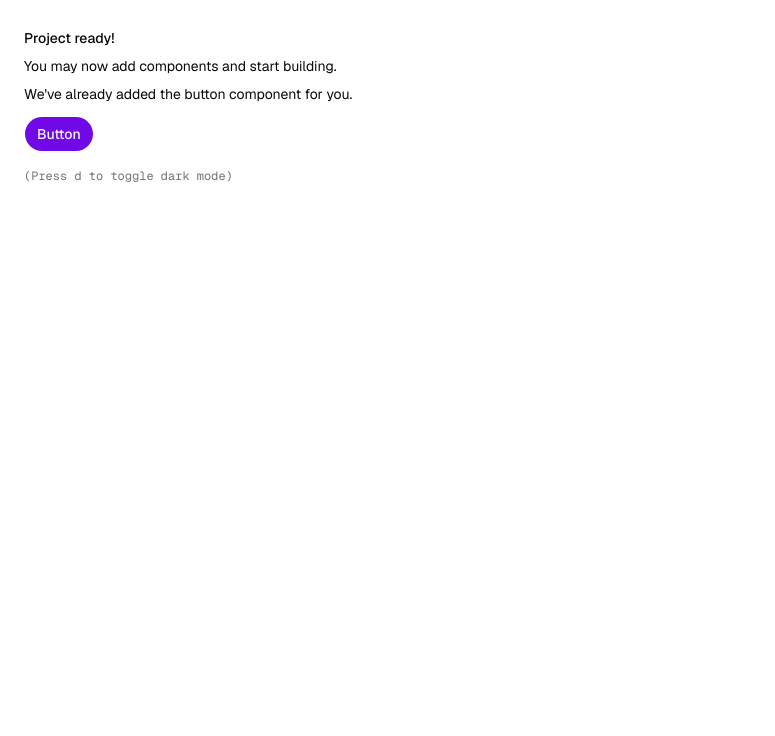
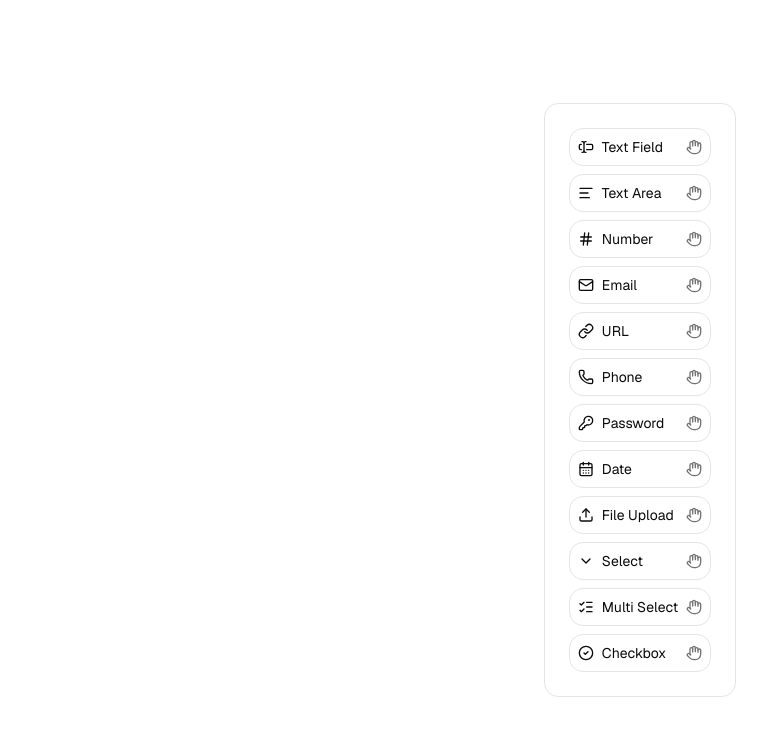
Before and after one commit to Zain-ul-din/serializable-form-builder, a Next.js app: page / in a window 1280 px wide. Shown: the top 736 px of the page, without its empty margins (0-775 px from the left). Built offline with nearby package versions, Linux system fonts and the light colour scheme.

Commit message:
feat: add form builder palette items

```diff
--- a/app/page.tsx
+++ b/app/page.tsx
@@ -1,19 +1,19 @@
-import { Button } from "@/components/ui/button"
+import {
+  FormBuilder,
+  FormBuilderPalette,
+  FormBuilderPaletteItems,
+} from "@/components/form-builder/form-builder"
 
 export default function Page() {
   return (
-    <div className="flex min-h-svh p-6">
-      <div className="flex max-w-md min-w-0 flex-col gap-4 text-sm leading-loose">
-        <div>
-          <h1 className="font-medium">Project ready!</h1>
-          <p>You may now add components and start building.</p>
-          <p>We&apos;ve already added the button component for you.</p>
-          <Button className="mt-2">Button</Button>
-        </div>
-        <div className="font-mono text-xs text-muted-foreground">
-          (Press <kbd>d</kbd> to toggle dark mode)
-        </div>
-      </div>
-    </div>
+    <main className="flex h-dvh items-center justify-center">
+      <section className="rounded-xl border p-6">
+        <FormBuilder>
+          <FormBuilderPalette>
+            <FormBuilderPaletteItems />
+          </FormBuilderPalette>
+        </FormBuilder>
+      </section>
+    </main>
   )
 }
--- /dev/null
+++ b/components/form-builder/config.ts
@@ -0,0 +1,90 @@
+import {
+  CalendarDays,
+  ChevronDown,
+  CircleCheck,
+  Hash,
+  KeyRound,
+  Link,
+  ListChecks,
+  Mail,
+  Phone,
+  TextAlignStart,
+  TextCursorInput,
+  Upload,
+} from "lucide-react"
+import { PaletteItemConfig } from "./types"
+
+export const paletteItems: PaletteItemConfig[] = [
+  {
+    label: "Text Field",
+    type: "text",
+    description: "Single line text input",
+    icon: TextCursorInput,
+  },
+  {
+    label: "Text Area",
+    type: "textarea",
+    description: "Multi-line text input",
+    icon: TextAlignStart,
+  },
+  {
+    label: "Number",
+    type: "number",
+    description: "Numeric input",
+    icon: Hash,
+  },
+  {
+    label: "Email",
+    type: "email",
+    description: "Email address input",
+    icon: Mail,
+  },
+  {
+    label: "URL",
+    type: "url",
+    description: "Website URL input",
+    icon: Link,
+  },
+  {
+    label: "Phone",
+    type: "phone",
+    description: "Phone number input",
+    icon: Phone,
+  },
+  {
+    label: "Password",
+    type: "password",
+    description: "Password input",
+    icon: KeyRound,
+  },
+  {
+    label: "Date",
+    type: "date",
+    description: "Date picker",
+    icon: CalendarDays,
+  },
+  {
+    label: "File Upload",
+    type: "file",
+    description: "File upload input",
+    icon: Upload,
+  },
+  {
+    label: "Select",
+    type: "select",
+    description: "Dropdown selection",
+    icon: ChevronDown,
+  },
+  {
+    label: "Multi Select",
+    type: "multiselect",
+    description: "Multiple selection",
+    icon: ListChecks,
+  },
+  {
+    label: "Checkbox",
+    type: "checkbox",
+    description: "True/false toggle",
+    icon: CircleCheck,
+  },
+]
--- /dev/null
+++ b/components/form-builder/form-builder-palette-item.tsx
@@ -0,0 +1,17 @@
+import { HandIcon } from "lucide-react"
+import { PaletteItemConfig } from "./types"
+import { cn } from "@/lib/utils"
+
+export function FormBuilderPaletteItem({ item }: { item: PaletteItemConfig }) {
+  return (
+    <li
+      className={cn(
+        "group flex items-center gap-2 rounded-xl border bg-card p-2 ring-border hover:cursor-grab hover:ring-1"
+      )}
+    >
+      <item.icon className="size-4" />
+      <p className="text-sm">{item.label}</p>
+      <HandIcon className="ml-auto size-4 text-muted-foreground transition-all group-hover:scale-x-110 group-hover:text-foreground" />
+    </li>
+  )
+}
--- /dev/null
+++ b/components/form-builder/form-builder-provider.tsx
@@ -0,0 +1,5 @@
+import { ReactNode } from "react"
+
+export function FormBuilderProvider({ children }: { children?: ReactNode }) {
+  return <>{children}</>
+}
--- /dev/null
+++ b/components/form-builder/form-builder.tsx
@@ -0,0 +1,23 @@
+import { ReactNode } from "react"
+import { FormBuilderProvider } from "./form-builder-provider"
+import { paletteItems } from "./config"
+import { FormBuilderPaletteItem } from "./form-builder-palette-item"
+import { cn } from "@/lib/utils"
+
+export function FormBuilder({ children }: { children: ReactNode }) {
+  return <FormBuilderProvider>{children}</FormBuilderProvider>
+}
+
+export function FormBuilderPalette({ children }: { children: ReactNode }) {
+  return <>{children}</>
+}
+
+export function FormBuilderPaletteItems({ className }: { className?: string }) {
+  return (
+    <ul className={cn("space-y-2", className)}>
+      {paletteItems.map((item, i) => (
+        <FormBuilderPaletteItem item={item} key={i} />
+      ))}
+    </ul>
+  )
+}
--- /dev/null
+++ b/components/form-builder/types.ts
@@ -0,0 +1,22 @@
+import { ComponentType } from "react"
+
+export type FieldType =
+  | "text"
+  | "textarea"
+  | "number"
+  | "email"
+  | "url"
+  | "phone"
+  | "password"
+  | "file"
+  | "select"
+  | "multiselect"
+  | "checkbox"
+  | "date"
+
+export type PaletteItemConfig = {
+  type: FieldType
+  label: string
+  description?: string
+  icon: ComponentType<{ className?: string }>
+}
```
